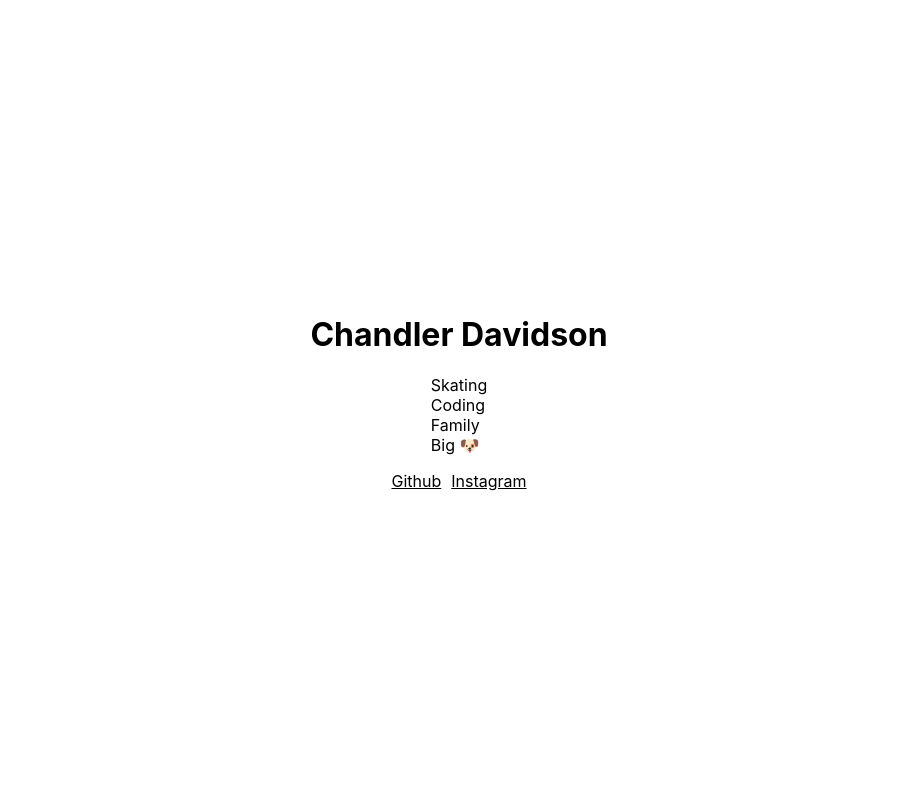
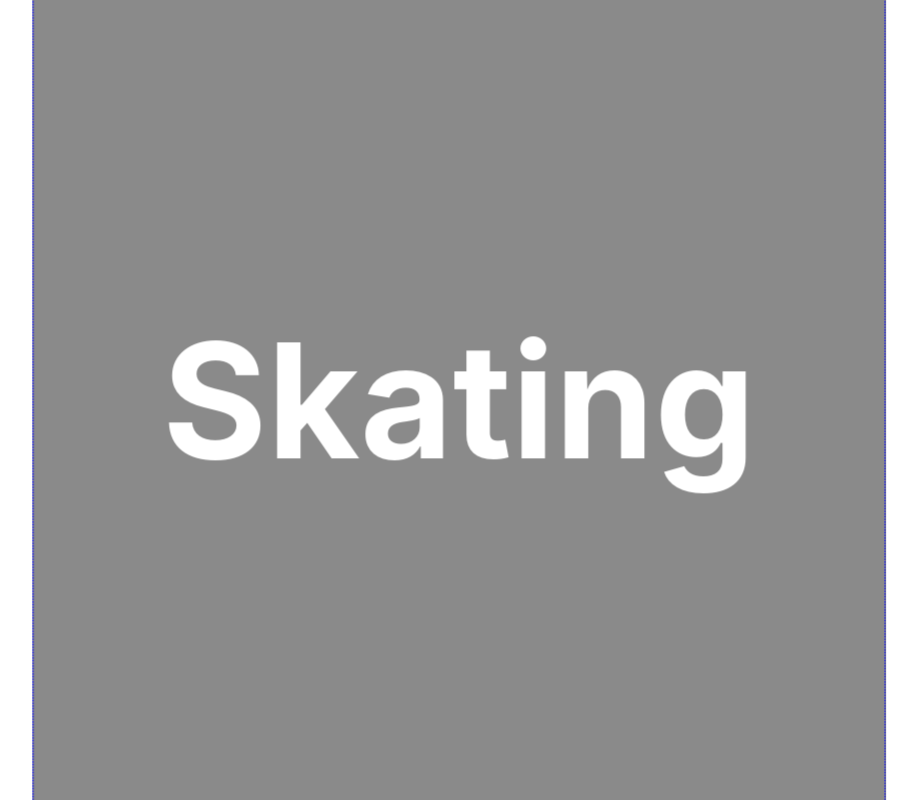
Before and after one commit to Chandler-Davidson/ChandlerDavidson, a Next.js app in the folder chandler-davidson/: page / in a window 1280 px wide. Shown: the whole page, without its empty margins (181-1099 px from the left). Built offline with nearby package versions, Linux system fonts and the light colour scheme.

Commit message:
Added to view

```diff
--- a/chandler-davidson/components/activityStatus.module.css
+++ b/chandler-davidson/components/activityStatus.module.css
@@ -37,12 +37,12 @@
   border: 1px dotted blue;
 }
 
-.face.front  { background: hsl(0deg 0% 54%); }
-.face.back   { background: hsl(0deg 0% 54%); }
-.face.top    { background: hsl(0deg 0% 54%); }
-.face.bottom { background: hsl(0deg 0% 54%); }
+#front  { background: hsl(0deg 0% 54%); }
+#back   { background: hsl(0deg 0% 54%); }
+#top    { background: hsl(0deg 0% 54%); }
+#bottom { background: hsl(0deg 0% 54%); }
 
-.face.front  { transform: rotateY(  0deg) translateZ(40vh); }
-.face.back   { transform: rotateY(180deg) rotateZ(180deg) translateZ(40vh); }
-.face.top    { transform: rotateX( 90deg) translateZ(40vh); }
-.face.bottom { transform: rotateX(-90deg) translateZ(40vh); }
+#front  { transform: rotateY(  0deg) translateZ(40vh); }
+#back   { transform: rotateY(180deg) rotateZ(180deg) translateZ(40vh); }
+#top    { transform: rotateX( 90deg) translateZ(40vh); }
+#bottom { transform: rotateX(-90deg) translateZ(40vh); }
--- a/chandler-davidson/components/activityStatus.tsx
+++ b/chandler-davidson/components/activityStatus.tsx
@@ -1,5 +1,6 @@
 import { useState } from "react";
-
+// import style from "./activityStatus.module.css";
+import styles from "./activityStatus.module.css"
 type Props = {
   texts: string[]
 };
@@ -23,17 +24,13 @@ export function RotatingCube(props: Props) {
   }
 
   return (<>
-    <div className="scene">
-      <div className="cube"
-        style={{
-          transform: `translateZ(-80vh) rotateX(${index * 90}deg)`
-        }}
-        onClick={
+    <div className={styles.scene}onClick={
           () => {
             setIndex(index + 1);
             updateHiddenSide();
           }}>
-        {sides.map((s, i) => <div className={`face ${s}`}>{view[i]}</div>)}
+      <div className={styles.cube}>
+        {sides.map((s, i) => <div className={styles.face} id={styles[s]} key={s}>{view[i]}</div>)}
       </div>
     </div>
   </>);
--- a/chandler-davidson/next.config.js
+++ b/chandler-davidson/next.config.js
@@ -5,4 +5,4 @@ module.exports = {
       '/': { page: '/' }
     }
   }
-}
+};
--- a/chandler-davidson/package.json
+++ b/chandler-davidson/package.json
@@ -14,8 +14,8 @@
     "react-dom": "16.13.1"
   },
   "devDependencies": {
-    "@types/node": "^13.13.28",
-    "@types/react": "^16.9.53",
+    "@types/node": "^13.13.30",
+    "@types/react": "^16.9.55",
     "typescript": "^3.9.7"
   }
 }
```
Also changed, not shown: 1 other file (tests, documents, lock files or other folders).
